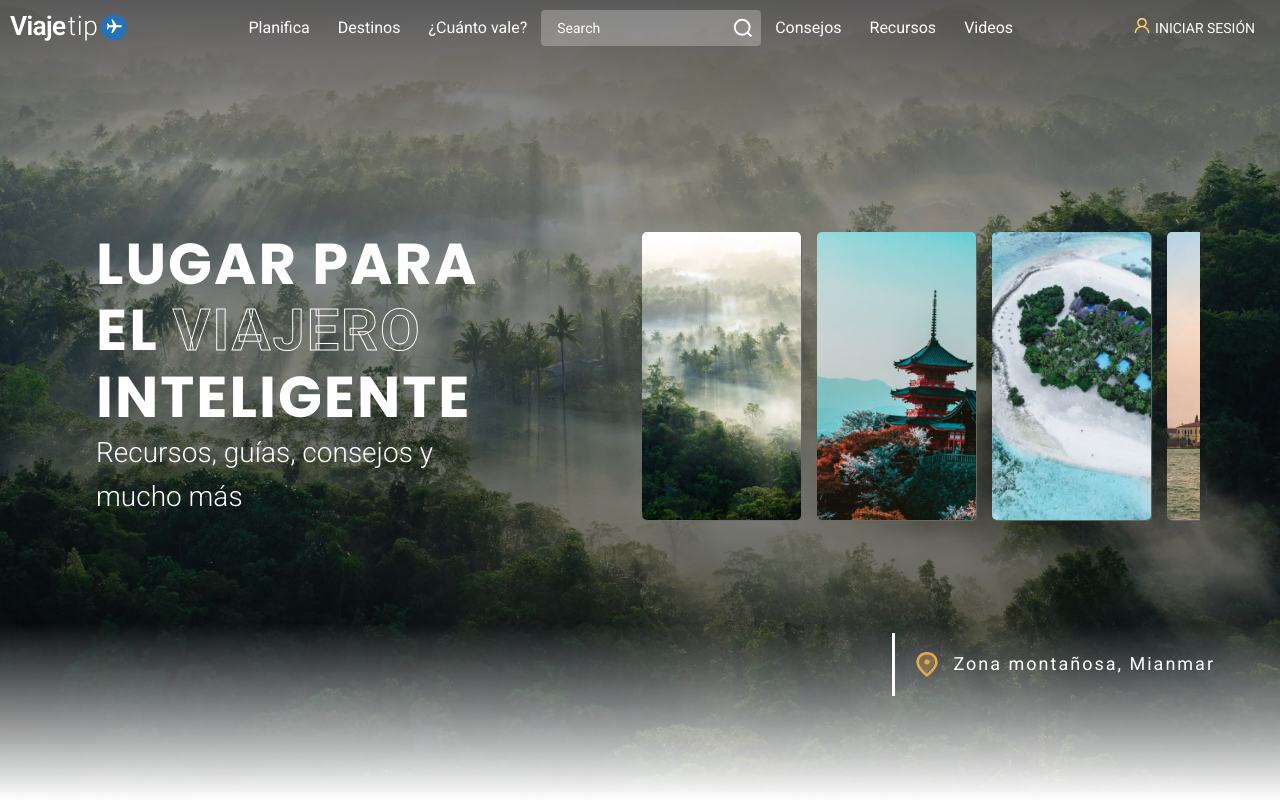
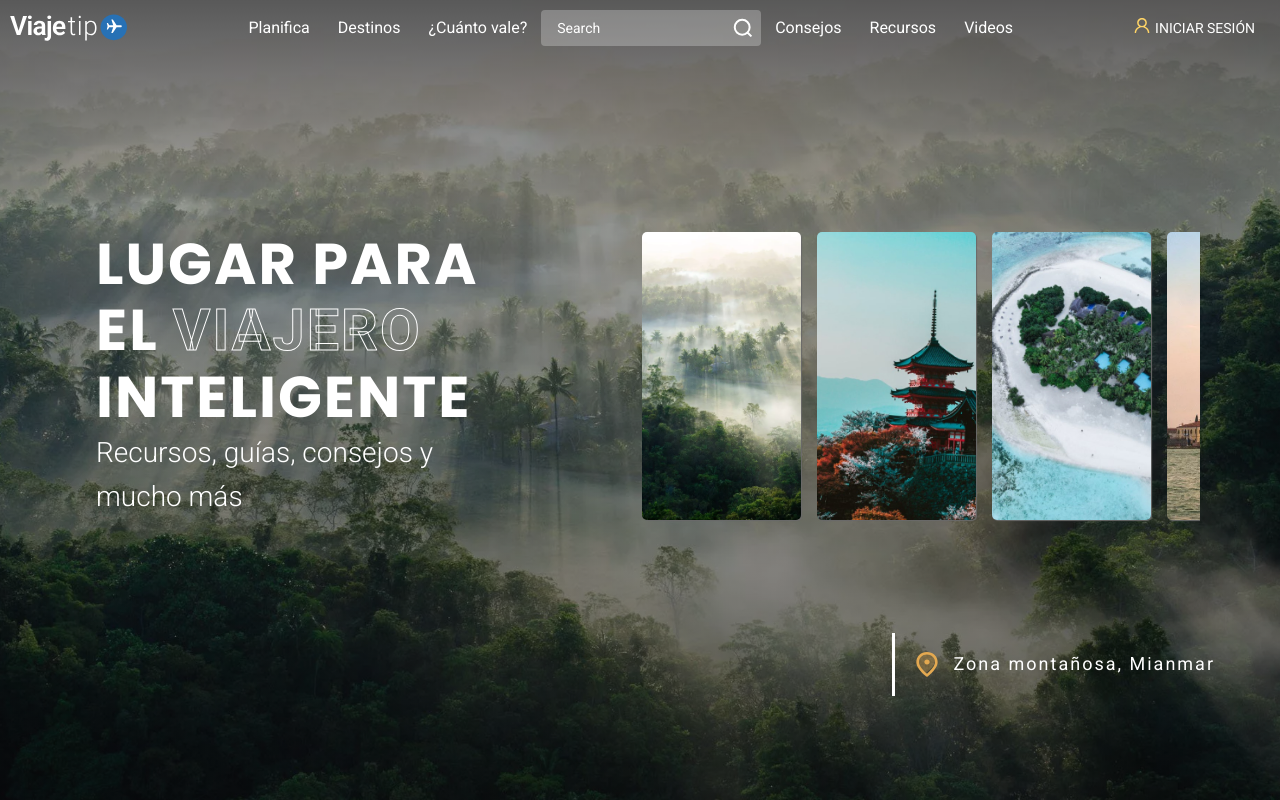
Before and after one commit to iCharlieAraiza/viajetip, a website: page index.html in a window 1280 px wide. Both pictures are taken after a click on the element 721 px from the left and 376 px from the top of the page. Shown: the top 800 px of the page. Drawn offline with nearby package versions, Linux system fonts and the light colour scheme.

Commit message:
update hero slider

```diff
--- a/css/style.scss
+++ b/css/style.scss
@@ -271,12 +271,12 @@ p {
 
 .hero{
     position: relative;
-    height: 100vh;
+    height: 115vh;
     overflow: hidden;
     picture {
         img {
             width: 100%;
-            height: 100vh;
+            height: 115vh;
             object-fit: cover;
         }
     }
@@ -286,7 +286,7 @@ p {
         height: 100%;
         top: 0;
         background: rgb(38,68,99);
-        background: linear-gradient(180deg, #000000a6 0%, rgba(10, 10, 10, 0.38) 21%, rgba(12, 12, 12, 0.56) 78%, white 100%);
+        background: linear-gradient(180deg, #000000a6 0%, rgba(10, 10, 10, 0.38) 21%, rgba(12, 12, 12, 0.56) 87%, white 100%);
         @media only screen and (min-width: 1201px) {
         picture {
             img {
@@ -296,6 +296,16 @@ p {
     }
 }}
 
+.fadein {
+    width: 100vw;
+    height: 110vh;
+    animation: fadeIn 0.5s;
+}
+
+@keyframes fadeIn {
+    0% {opacity:0;}
+    100% {opacity:1;}
+}
 
 .container-flex {
     display: flex;
@@ -332,11 +342,11 @@ p {
             font-size: 28px;
         }
     }
-    .carrousel{
+    .carrousel {
+        display: none;
         height: 20rem;
         width: 700px!important;
         //background-color: #575a67;
-        display: flex;
         align-items: center;
         //justify-content: space-between;
 
@@ -368,6 +378,9 @@ p {
             font-size: 80px;
             color: white;
           }
+        @media only screen and (min-width: 340px){
+            display: flex;
+        }
         @media only screen and (min-width: 1201px){
             padding-left: 9rem;
         }
--- a/index.html
+++ b/index.html
@@ -76,7 +76,7 @@
     </nav>
 
     <section class="hero">
-        <picture>
+        <picture class="background-fadein">
             <!-- <source media="(min-width: 768px)" srcset="assets/img/hero-img.jpg">
             <source media="(max-width: 767px)" srcset="assets/img/hero-img.jpg"> -->
             <img src="assets/img/hero-img.jpg" class="hero-background-img" alt="hero">
--- a/js/homepage.js
+++ b/js/homepage.js
@@ -25,7 +25,7 @@ const places = {
     "image":"assets/img/hero/kyoto.jpg"
   },
   "maldives":{
-    "title":"Maldivas",
+    "title":"Maldivas, Océano Índico",
     "description":"Lorem ipsum dolor sit amet, consectetur adipiscing elit. Sed euismod, nunc ut aliquam aliquam, nisl nisl aliquet nisl, eget aliquam nisl lorem quis nisl. Sed euismod, nunc ut aliquam aliquam, nisl nisl aliquet nisl, eget aliquam nisl lorem quis nisl.",
     "image":"assets/img/hero/maldives-bg.jpg"
   },
@@ -38,11 +38,13 @@ const places = {
 
 const placeDescription = document.querySelector('.place-name');
 const heroBackground = document.querySelector('.hero-background-img');
+const fadein = document.querySelector('.background-fadein');
+
 
 cards.forEach((card) => {
   card.addEventListener('click', () => {
     const value = card.getAttribute('data-value');
     placeDescription.innerHTML = places[value].title;
-    heroBackground.src = places[value].image;
+    fadein.innerHTML = `<img src="${places[value].image}" class="hero-background-img fadein" alt="hero">`
   });
 })
```
Also changed, not shown: css/style.css, 1 other file.
